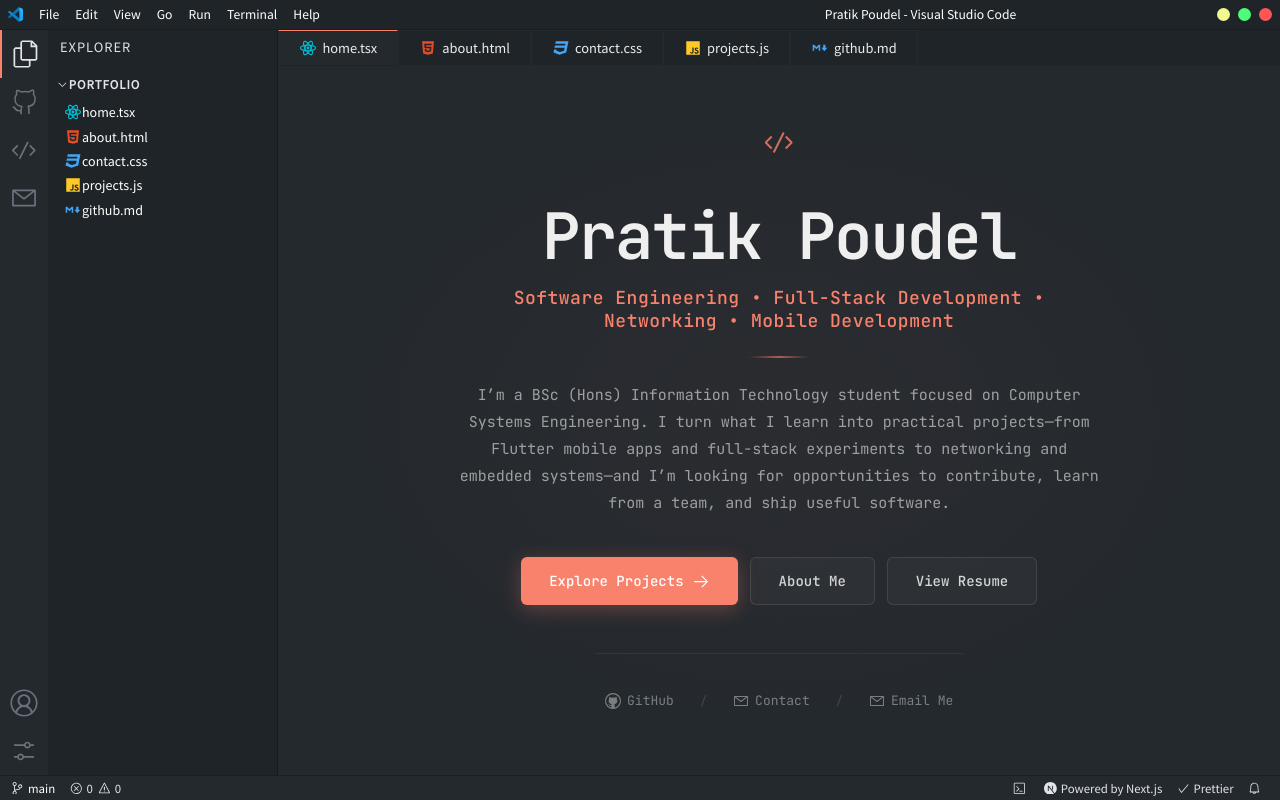
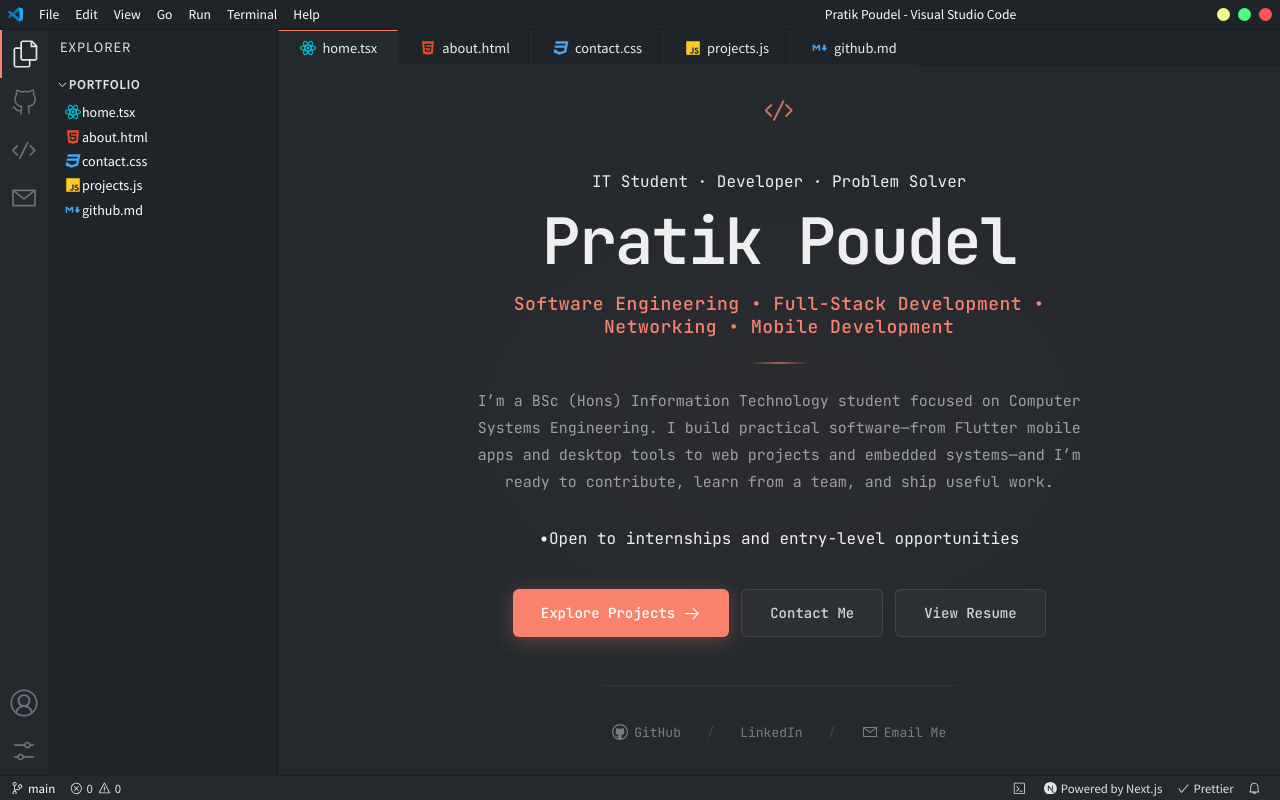
Before and after one commit to pyatrick666/Professional-Portfolio, a Next.js app: page / in a window 1280 px wide. Built offline with nearby package versions, Linux system fonts and the light colour scheme.

Commit message:
Make portfolio homepage recruiter focused

```diff
--- a/app/page.tsx
+++ b/app/page.tsx
@@ -1,6 +1,6 @@
 'use client';
 import Link from 'next/link';
-import { VscArrowRight, VscGithub, VscMail, VscCode } from 'react-icons/vsc';
+import { VscArrowRight, VscGithub, VscMail, VscCode, VscCircleFilled } from 'react-icons/vsc';
 import styles from '@/styles/HomePage.module.css';
 import { assetPath } from '@/lib/assets';
 
@@ -13,25 +13,29 @@ export default function HomePage() {
             <div className={styles.icon}><VscCode size={32} /></div>
           </div>
           <div className={styles.intro}>
+            <p className={styles.eyebrow}>IT Student · Developer · Problem Solver</p>
             <h1 className={styles.name}>Pratik Poudel</h1>
             <p className={styles.role}>Software Engineering • Full-Stack Development • Networking • Mobile Development</p>
             <div className={styles.divider} />
             <p className={styles.description}>
               I’m a BSc (Hons) Information Technology student focused on Computer Systems Engineering.
-              I turn what I learn into practical projects—from Flutter mobile apps and full-stack
-              experiments to networking and embedded systems—and I’m looking for opportunities to
-              contribute, learn from a team, and ship useful software.
+              I build practical software—from Flutter mobile apps and desktop tools to web projects
+              and embedded systems—and I’m ready to contribute, learn from a team, and ship useful work.
             </p>
+          </div>
+          <div className={styles.availability}>
+            <VscCircleFilled size={10} />
+            <span>Open to internships and entry-level opportunities</span>
           </div>
           <div className={styles.actions}>
             <Link href="/projects" className={styles.primaryAction}><span>Explore Projects</span><VscArrowRight size={18} /></Link>
-            <Link href="/about" className={styles.secondaryAction}><span>About Me</span></Link>
+            <Link href="/contact" className={styles.secondaryAction}><span>Contact Me</span></Link>
             <a href={assetPath('/resume.pdf')} target="_blank" rel="noopener noreferrer" className={styles.secondaryAction}><span>View Resume</span></a>
           </div>
           <div className={styles.links}>
             <a href="https://github.com/pyatrick666" target="_blank" rel="noopener noreferrer" className={styles.link}><VscGithub size={16} /><span>GitHub</span></a>
             <span className={styles.linkSeparator}>/</span>
-            <Link href="/contact" className={styles.link}><VscMail size={16} /><span>Contact</span></Link>
+            <a href="https://www.linkedin.com/in/pratik-poudel-b3264a263/" target="_blank" rel="noopener noreferrer" className={styles.link}><span>LinkedIn</span></a>
             <span className={styles.linkSeparator}>/</span>
             <a href="mailto:pyatrick666@gmail.com?subject=Portfolio%20Enquiry" className={styles.link}><VscMail size={16} /><span>Email Me</span></a>
           </div>
```
